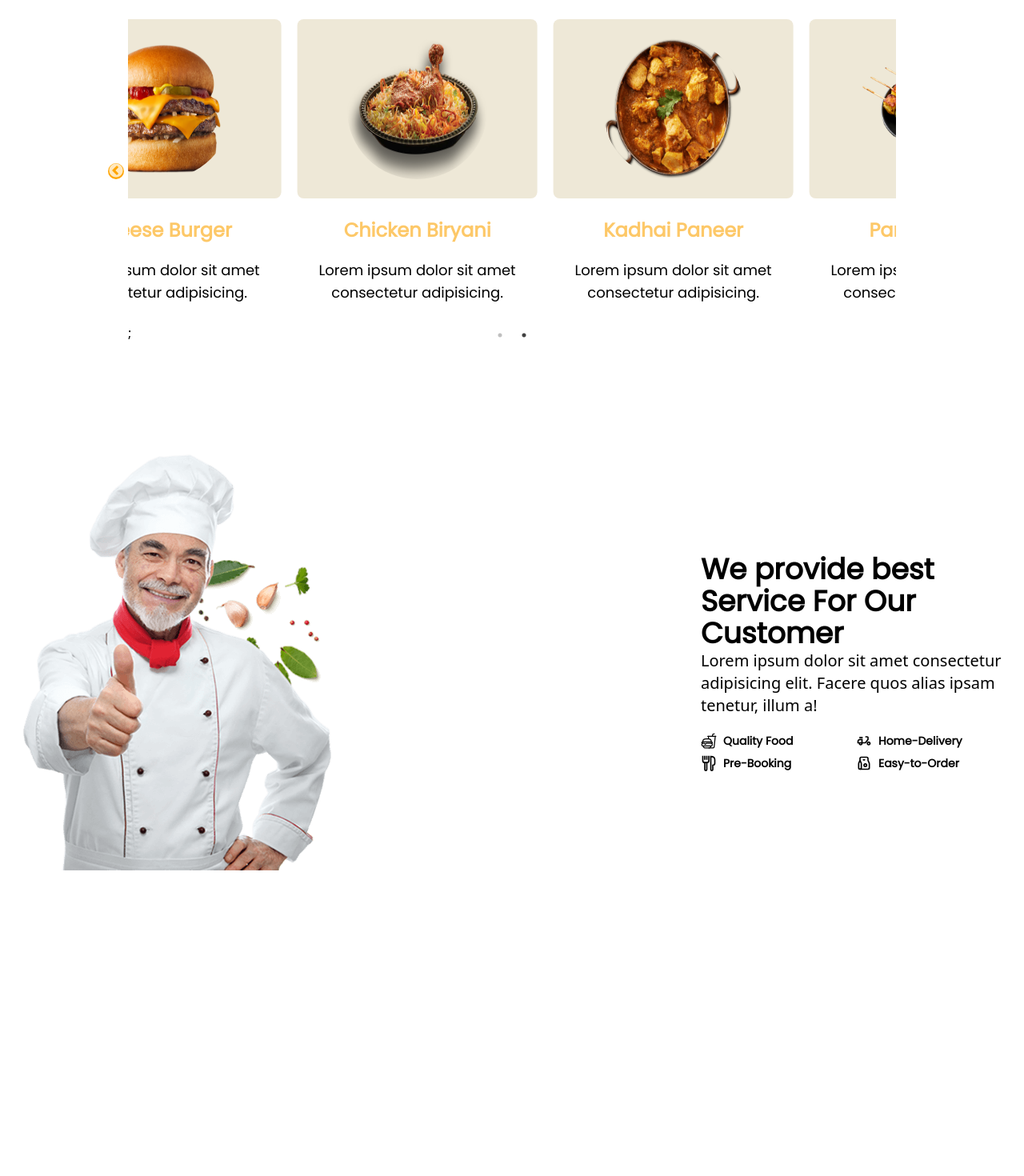
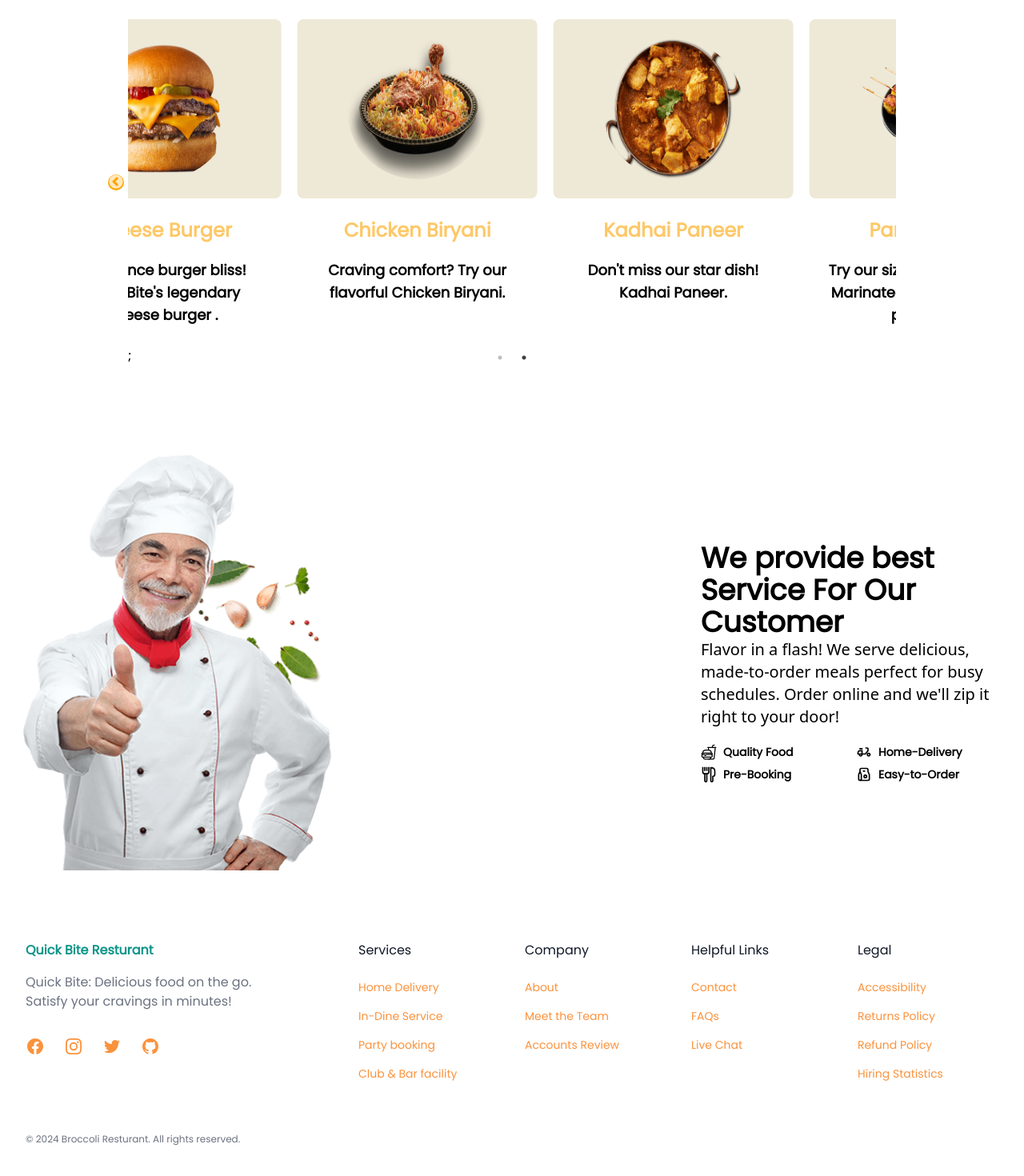
Before and after one commit to Nigam2004/Food-Order-Frontend, a React (Vite) app: page / in a window 1280 px wide. Shown: the part 870-2340 px from the top of the page at 80% size. Before the commit the page ends 1982 px from the top, so only its background shows below. Built offline with nearby package versions, Linux system fonts and the light colour scheme.

Commit message:
Resturant Name Changed

```diff
--- a/index.html
+++ b/index.html
@@ -2,9 +2,9 @@
 <html lang="en">
   <head>
     <meta charset="UTF-8" />
-    <link rel="icon" type="image/svg+xml" href="/vite.svg" />
+    <link rel="icon" type="image/svg+xml" href="/src/assets/Logo_Quick.jpg" />
     <meta name="viewport" content="width=device-width, initial-scale=1.0" />
-    <title>Food Order</title>
+    <title>Quick Bite | Best Resturant Near you</title>
   </head>
   <body>
     <div id="root"></div>
--- a/src/App.jsx
+++ b/src/App.jsx
@@ -69,7 +69,7 @@ function App() {
             ></Route>
           </Routes>
         </Context>
-        {/* <Footer></Footer> */}
+        <Footer></Footer>
       </Router>
     </>
   );
--- a/src/components/FoodCard.jsx
+++ b/src/components/FoodCard.jsx
@@ -14,7 +14,7 @@ function FoodCard({ data }) {
         <p className="text-xs text-[#fdc868] font-bold font-poppins md:text-xl lg:text-2xl">
           {data.name}
         </p>
-        <p className="text-xs font-medium text-center font-poppins md:text-base lg:text-lg">
+        <p className="text-xs font-semibold text-center font-poppins md:text-base lg:text-lg">
           {data.review}{" "}
         </p>
       </div>
--- a/src/components/Footer.jsx
+++ b/src/components/Footer.jsx
@@ -6,17 +6,17 @@ export default function Footer() {
       <div className="mx-auto max-w-screen-xl space-y-8 px-4 py-16 sm:px-6 lg:space-y-16 lg:px-8 font-poppins ">
         <div className="grid grid-cols-1 gap-8 lg:grid-cols-3">
           <div>
-            <div className="text-teal-600 font-bold">Broccoli Resturant</div>
+            <div className="text-teal-600 font-bold">Quick Bite Resturant</div>
 
             <p className="mt-4 max-w-xs text-gray-500">
-              Lorem ipsum dolor, sit amet consectetur adipisicing elit. Esse non
-              cupiditate quae nam molestias.
+              Quick Bite: Delicious food on the go. Satisfy your cravings in
+              minutes!
             </p>
 
             <ul className="mt-8 flex gap-6 ">
               <li>
                 <a
-                  href="/"
+                  href="/*"
                   rel="noreferrer"
                   target="_blank"
                   className="text-orange-400 transition hover:opacity-75"
@@ -40,7 +40,7 @@ export default function Footer() {
 
               <li>
                 <a
-                  href="/"
+                  href="/*"
                   rel="noreferrer"
                   target="_blank"
                   className="text-orange-400 transition hover:opacity-75"
@@ -64,7 +64,7 @@ export default function Footer() {
 
               <li>
                 <a
-                  href="/"
+                  href="/*"
                   rel="noreferrer"
                   target="_blank"
                   className="text-orange-400 transition hover:opacity-75"
@@ -84,7 +84,7 @@ export default function Footer() {
 
               <li>
                 <a
-                  href="/"
+                  href="/*"
                   rel="noreferrer"
                   target="_blank"
                   className="text-orange-400 transition hover:opacity-75"
@@ -115,7 +115,7 @@ export default function Footer() {
               <ul className="mt-6 space-y-4 text-sm">
                 <li>
                   <a
-                    href="#"
+                    href="/*"
                     className="text-orange-400 transition hover:opacity-75"
                   >
                     {" "}
@@ -125,7 +125,7 @@ export default function Footer() {
 
                 <li>
                   <a
-                    href="#"
+                    href="/*"
                     className="text-orange-400 transition hover:opacity-75"
                   >
                     {" "}
@@ -135,7 +135,7 @@ export default function Footer() {
 
                 <li>
                   <a
-                    href="#"
+                    href="/*"
                     className="text-orange-400 transition hover:opacity-75"
                   >
                     {" "}
@@ -145,7 +145,7 @@ export default function Footer() {
 
                 <li>
                   <a
-                    href="#"
+                    href="/*"
                     className="text-orange-400 transition hover:opacity-75"
                   >
                     {" "}
@@ -161,7 +161,7 @@ export default function Footer() {
               <ul className="mt-6 space-y-4 text-sm">
                 <li>
                   <a
-                    href="#"
+                    href="/*"
                     className="text-orange-400 transition hover:opacity-75"
                   >
                     {" "}
@@ -171,7 +171,7 @@ export default function Footer() {
 
                 <li>
                   <a
-                    href="#"
+                    href="/*"
                     className="text-orange-400 transition hover:opacity-75"
                   >
                     {" "}
@@ -181,7 +181,7 @@ export default function Footer() {
 
                 <li>
                   <a
-                    href="#"
+                    href="/*"
                     className="text-orange-400 transition hover:opacity-75"
                   >
                     {" "}
@@ -197,7 +197,7 @@ export default function Footer() {
               <ul className="mt-6 space-y-4 text-sm">
                 <li>
                   <a
-                    href="#"
+                    href="/*"
                     className="text-orange-400 transition hover:opacity-75"
                   >
                     {" "}
@@ -207,7 +207,7 @@ export default function Footer() {
 
                 <li>
                   <a
-                    href="#"
+                    href="/*"
                     className="text-orange-400 transition hover:opacity-75"
                   >
                     {" "}
@@ -217,7 +217,7 @@ export default function Footer() {
 
                 <li>
                   <a
-                    href="#"
+                    href="/*"
                     className="text-orange-400 transition hover:opacity-75"
                   >
                     {" "}
@@ -233,7 +233,7 @@ export default function Footer() {
               <ul className="mt-6 space-y-4 text-sm">
                 <li>
                   <a
-                    href="#"
+                    href="/*"
                     className="text-orange-400 transition hover:opacity-75"
                   >
                     {" "}
@@ -243,7 +243,7 @@ export default function Footer() {
 
                 <li>
                   <a
-                    href="#"
+                    href="/*"
                     className="text-orange-400 transition hover:opacity-75"
                   >
                     {" "}
@@ -253,7 +253,7 @@ export default function Footer() {
 
                 <li>
                   <a
-                    href="#"
+                    href="/*"
                     className="text-orange-400 transition hover:opacity-75"
                   >
                     {" "}
@@ -263,7 +263,7 @@ export default function Footer() {
 
                 <li>
                   <a
-                    href="#"
+                    href="/*"
                     className="text-orange-400 transition hover:opacity-75"
                   >
                     {" "}
--- a/src/components/SliderApi.jsx
+++ b/src/components/SliderApi.jsx
@@ -7,22 +7,23 @@ const data = [
   {
     name: "Cheese Burger",
     img: img1,
-    review: " Lorem ipsum dolor sit amet consectetur adipisicing. ",
+    review: "Experience burger bliss! Quick Bite's legendary Cheese burger . ",
   },
   {
     name: "Chicken Biryani",
     img: img2,
-    review: "Lorem ipsum dolor sit amet consectetur adipisicing.",
+    review: "Craving comfort? Try our flavorful Chicken Biryani.",
   },
   {
     name: "Kadhai Paneer",
     img: img3,
-    review: "Lorem ipsum dolor sit amet consectetur adipisicing.",
+    review: "Don't miss our star dish! Kadhai Paneer.",
   },
   {
     name: "Paneer Tikka",
     img: img4,
-    review: "Lorem ipsum dolor sit amet consectetur adipisicing.",
+    review:
+      "Try our sizzling Paneer Tikka! Marinated cheese grilled to perfection.",
   },
 ];
 
--- a/src/pages/Chef.jsx
+++ b/src/pages/Chef.jsx
@@ -20,8 +20,9 @@ export default function Chef() {
           </h1>
           <p className="text-xs md:text-lg lg:text-xl ">
             {" "}
-            Lorem ipsum dolor sit amet consectetur adipisicing elit. Facere quos
-            alias ipsam tenetur, illum a!
+            Flavor in a flash! We serve delicious, made-to-order meals perfect
+            for busy schedules. Order online and we'll zip it right to your
+            door!
           </p>
           <div className="flex flex-wrap mt-3">
             <div className="w-1/2 mt-2 flex gap-2">
--- a/src/pages/home.jsx
+++ b/src/pages/home.jsx
@@ -26,12 +26,10 @@ function Home() {
           </h1>
           <p className=" text-[0.8rem] font-poppins font-bold mb-4 md:text-2xl lg:text-4xl">
             The Quick Bite Resturant 🍽️
-            <br /> & Enjoy The Food
           </p>
-          <p className=" text-[0.5rem] text left font-poppins mb-2 md:text-justify md:text-xl lg:text-2xl ">
-            Lorem ipsum dolor sit amet consectetur adipisicing elit. Aspernatur
-            non beatae, enim expedita natus molestias optio nobis dolor possimus
-            odio?
+          <p className=" text-[0.5rem] text left font-poppins font-medium mb-2 md:text-justify md:text-xl lg:text-2xl ">
+            Busy schedule? No problem! Quick Bite offers fresh, fast meals made
+            with love. Come Here or Order Online & Enjoy the Food 😋.
           </p>
           <Link to="/contactus">
             <CustumButtonFilled>Book Your Table</CustumButtonFilled>
```
Also changed, not shown: MockData.js (deleted, +0 -56 lines), src/components/About.jsx (+34 -8 lines), src/assets/Logo_Quick.jpg (added).
